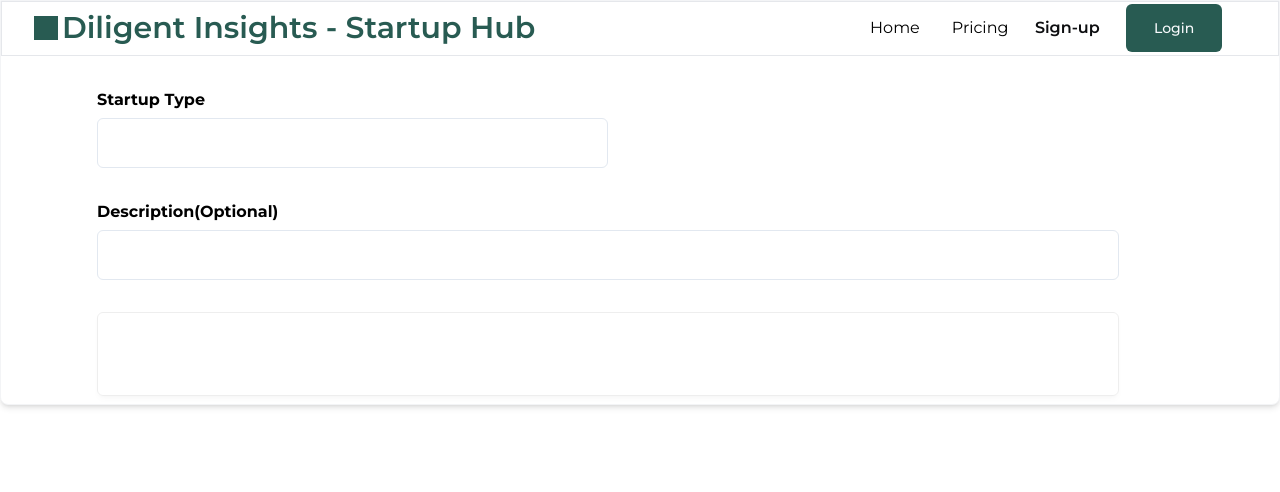
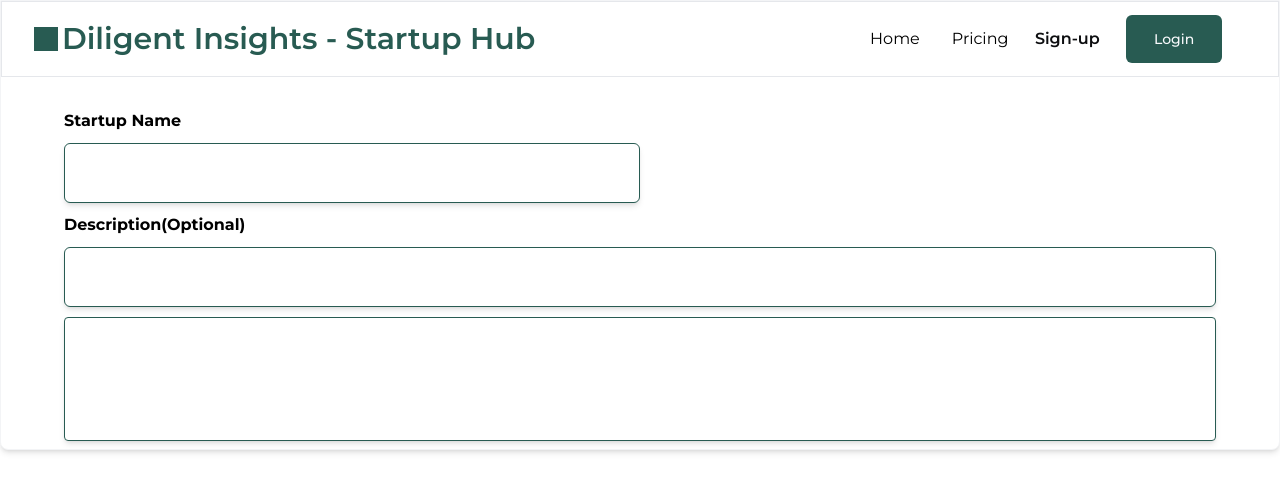
Before and after one commit to Yashgupta9330/task, a Next.js app: page /Investor in a window 1280 px wide. Shown: the top 492 px of the page. Built offline with nearby package versions, Linux system fonts and the light colour scheme.

Commit message:
added 3rd page

```diff
--- a/src/app/Investor/page.tsx
+++ b/src/app/Investor/page.tsx
@@ -1,24 +1,31 @@
+"use client"
 import Navbar from '@/component/Navbar'
 import Footer from '@/component/footer'
 import React from 'react'
 import { Input } from "@/components/ui/input"
 import { InputWithLabel } from '@/component/inputlabel'
+import { Button } from '@/components/ui/button'
+import { Label } from '@radix-ui/react-label'
 
 
 const page = () => {
+  const handleFormSubmit=(e: React.FormEvent<HTMLFormElement>)=>{
+    e.preventDefault();
+  }
   return (
     <div className='w-full flex flex-col'>
-    <div className="w-full h-[405px] flex flex-col  gap-8 rounded-tl-none rounded-tr-none rounded-bl-lg rounded-br-lg bg-[#FFFFFF] border  border-1 border-solid border-gray-100 shadow-md shadow-x-0 shadow-y-4 shadow-blur-4 shadow-spread-0 shadow-color-black">
+    <div className="w-full h-[450px] flex flex-col  gap-8 rounded-tl-none rounded-tr-none rounded-bl-lg rounded-br-lg bg-[#FFFFFF] border  border-1 border-solid border-gray-100 shadow-md shadow-x-0 shadow-y-4 shadow-blur-4 shadow-spread-0 shadow-color-black">
       <Navbar/>
-      <div className="w-2/5  ml-24">
-      <InputWithLabel place="Startup Type"/>
-      </div>
-      <div className="w-4/5  ml-24">
-      <InputWithLabel place="Description(Optional)"/>
-      </div>
-       <div className="w-4/5 ml-24 h-[124px] mb-2 flex gap-2 border rounded-md border-[#BDBDBD] shadow-md shadow-x-0 shadow-y-4 shadow-blur-4 shadow-spread-0 shadow-color-black opacity-25"></div>
+      <div className='w-full flex justify-center items-center'>
+      <form onSubmit={(e)=>handleFormSubmit(e)} className="flex flex-col w-[90vw] justify-start items-start gap-[10px]">
+      <Label htmlFor="name" className=' text-base font-bold text-left '>Startup Name</Label>
+      <Input type="text" id="name" className=' border border-[#285B52] shadow-md h-[60px] max-w-[50%] focus:outline-none focus:ring-0 ' />
+      <Label htmlFor="name" className=' text-base font-bold text-left '>Description(Optional)</Label>
+      <Input type="text" id="name" className=' border border-[#285B52] shadow-md h-[60px] min-w-[50%]' />
+      <div className='border border-[#285B52] shadow-md  w-full rounded h-[124px] mb-2'></div>
+     </form>
     </div>
-
+    </div>
     </div>
   )
 }
```
